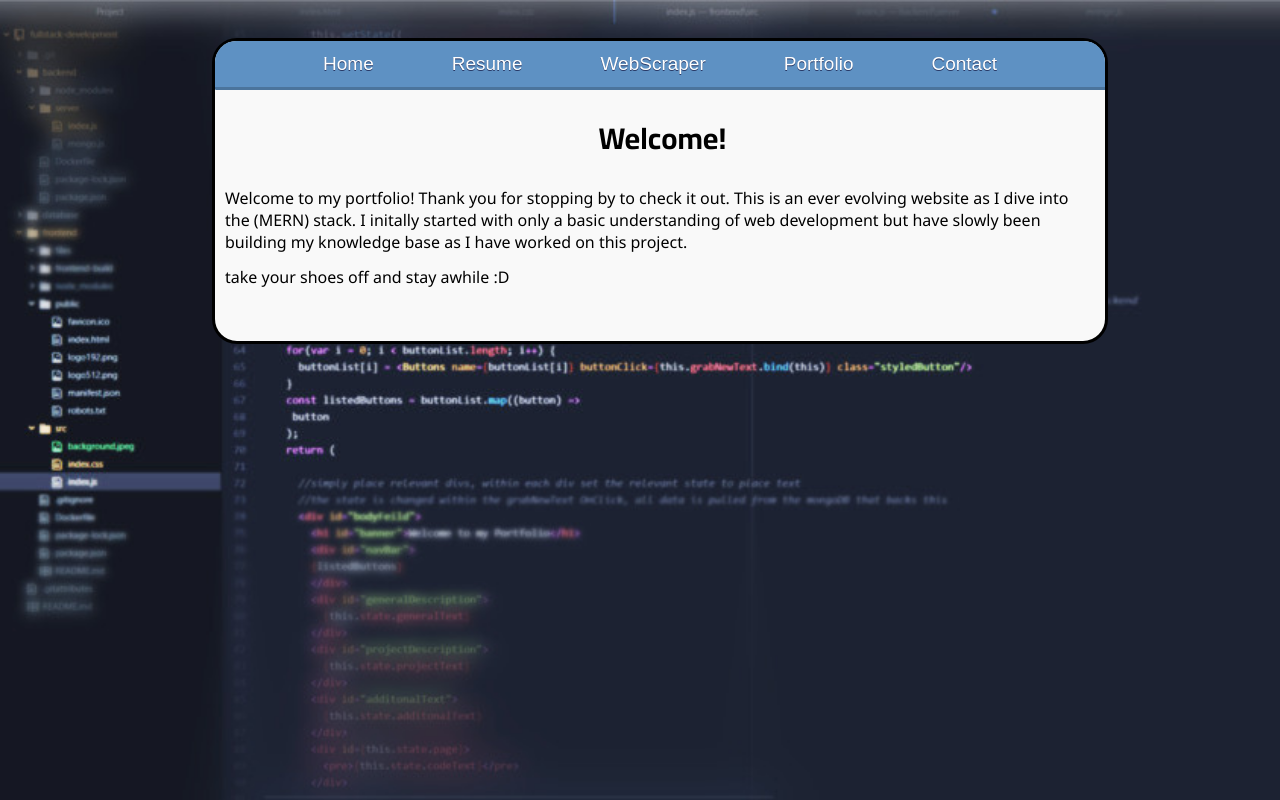
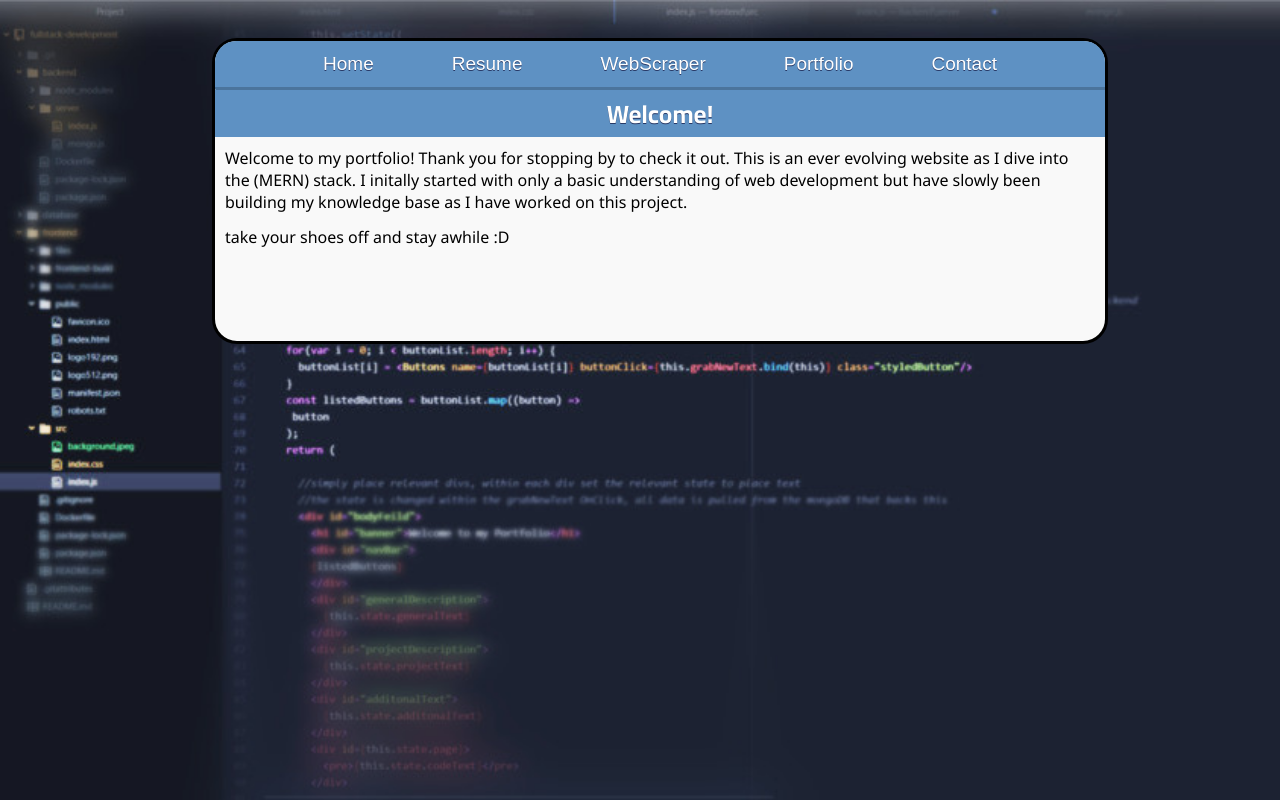
Before and after one commit to doll94av/fullstack-development, a React app in the folder frontend/: page / in a window 1280 px wide. Built offline with nearby package versions, Linux system fonts and the light colour scheme.

Commit message:
Heading CSS
Finally making the headings less 1990.

```diff
--- a/frontend/src/index.css
+++ b/frontend/src/index.css
@@ -32,7 +32,12 @@ pre {
 
 .heading {
   font-family: 'Cairo', sans-serif;
-  font-size: 30px;
+  font-size: 25px;
+  margin: 0px 0px 0px 0px;
+  width: 100%;
+  background-color: rgb(94, 145, 195);
+  color: white;
+	text-shadow:0px 1px 0px #283966;
 }
 
 .styledButton {
@@ -209,8 +214,6 @@ end portfolio CSS
   possibly going to be deprecated
  */
 #generalDescription {
-  padding-left: 10px;
-  padding-right: 5px;
   font-size: 15px;
   text-align: center;
 }
--- a/frontend/src/index.js
+++ b/frontend/src/index.js
@@ -161,7 +161,7 @@ constructor(props) {
 class BodyFeild extends React.Component {
   //default text
   state = {
-    generalText: <h1 class="heading">Welcome!</h1>,
+    generalText: <p class="heading">Welcome!</p>,
     projectText: 'Welcome to my portfolio! Thank you for stopping by to check it out. This is an ever evolving website as I dive into the (MERN) stack. I initally started with only a basic understanding of web development but have slowly been building my knowledge base as I have worked on this project.',
     codeText: '',
     additonalText: 'take your shoes off and stay awhile :D'
```
